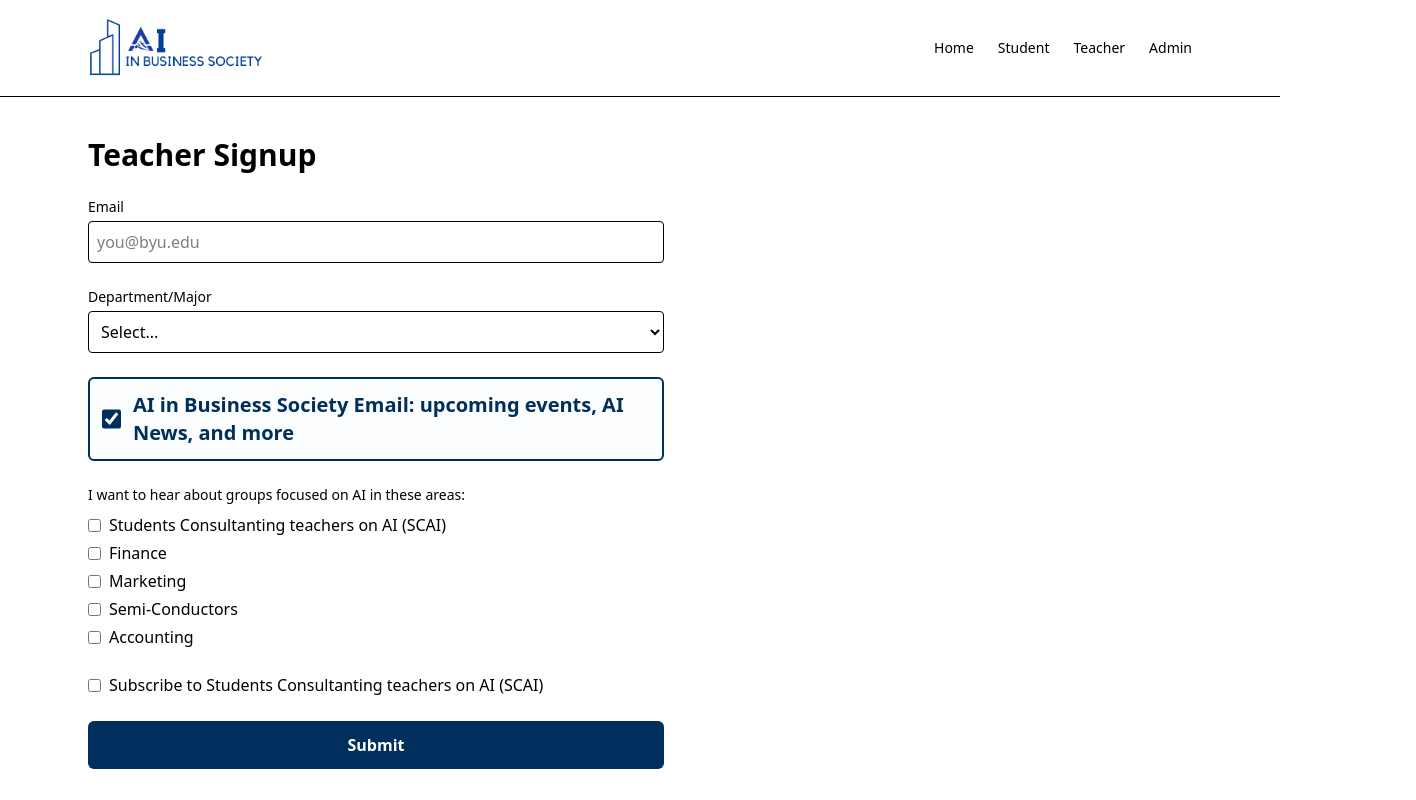
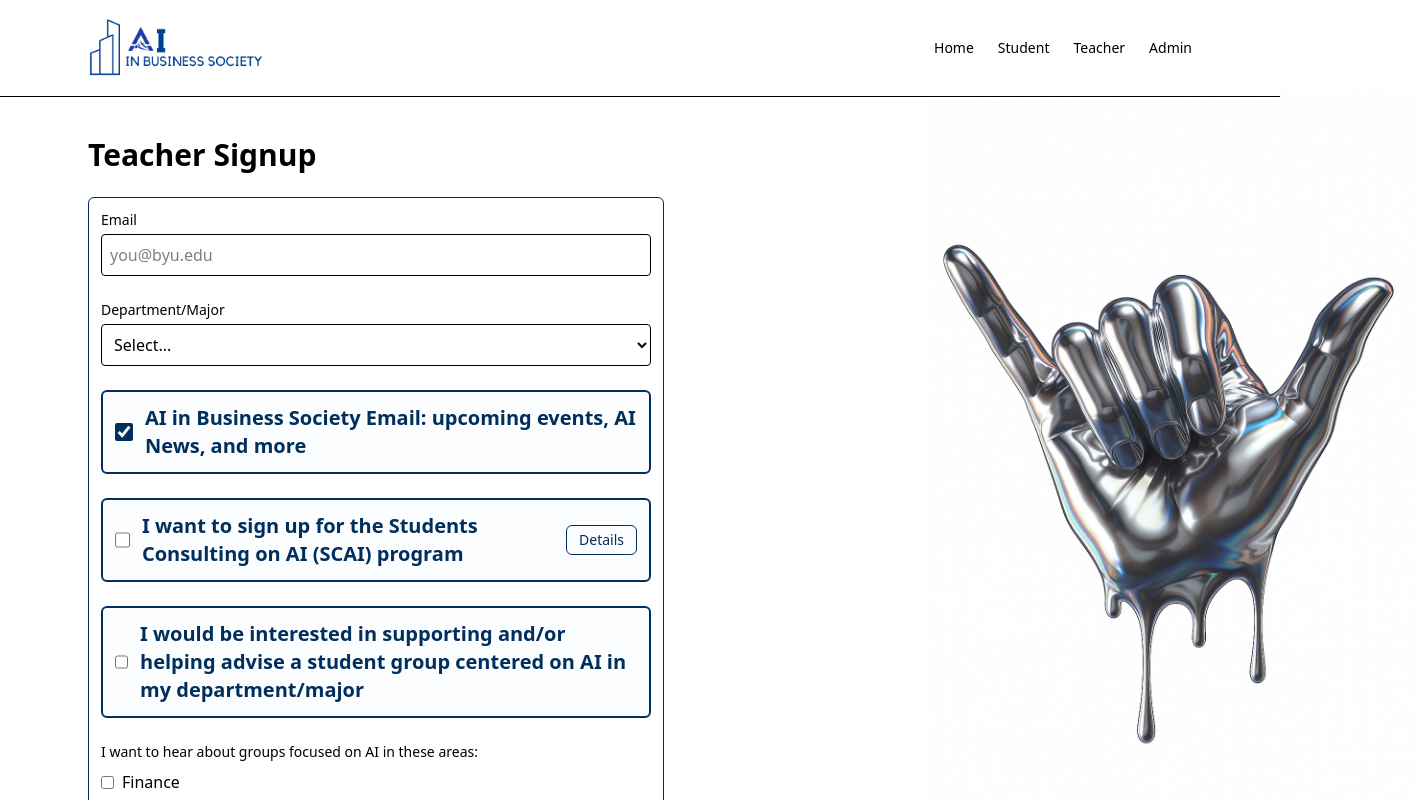
Before and after one commit to lukegs25/-ABS-Website-email-sender, a Next.js app: page /teacher in a window 1280 px wide. Shown: the top 800 px of the page, 1416 px wide, since content can reach past the window. Built offline with nearby package versions, Linux system fonts and the light colour scheme.

Commit message:
shaka and everything looking good

```diff
--- a/app/student/page.jsx
+++ b/app/student/page.jsx
@@ -1,10 +1,28 @@
+import Image from "next/image";
 import StudentForm from "@/components/forms/StudentForm";
 
 export default function StudentPage() {
   return (
-    <div>
-      <h1 className="text-3xl font-bold">Student Signup</h1>
-      <StudentForm />
+    <div className="relative bg-white">
+      <div className="pointer-events-none absolute inset-0 z-0">
+        <div className="absolute right-[-6rem] md:right-[-8rem] xl:right-[-14rem] 2xl:right-[-18rem] top-0 h-[80vh] w-1/2">
+          <Image
+            src="/shaka_clear.png"
+            alt="Background shaka hand"
+            fill
+            priority
+            className="object-contain object-right opacity-90 scale-125 xl:scale-115 2xl:scale-110 origin-right"
+            sizes="66vw"
+          />
+        </div>
+      </div>
+
+      <section className="relative z-10">
+        <h1 className="text-3xl font-bold">Student Signup</h1>
+        <div className="mt-6 inline-block max-w-xl rounded-md border border-[color:var(--byu-blue)] bg-white/70 p-3 backdrop-blur-[1px]">
+          <StudentForm />
+        </div>
+      </section>
     </div>
   );
 }
--- a/app/teacher/page.jsx
+++ b/app/teacher/page.jsx
@@ -1,12 +1,28 @@
+import Image from "next/image";
 import TeacherForm from "@/components/forms/TeacherForm";
 
 export default function TeacherPage() {
   return (
-    <div>
-      <h1 className="text-3xl font-bold">Teacher Signup</h1>
-      <div className="mt-6">
-        <TeacherForm />
+    <div className="relative bg-white">
+      <div className="pointer-events-none absolute inset-0 z-0">
+        <div className="absolute right-[-6rem] md:right-[-8rem] xl:right-[-14rem] 2xl:right-[-18rem] top-0 h-[80vh] w-1/2">
+          <Image
+            src="/shaka_clear.png"
+            alt="Background shaka hand"
+            fill
+            priority
+            className="object-contain object-right opacity-90 scale-125 xl:scale-115 2xl:scale-110 origin-right"
+            sizes="66vw"
+          />
+        </div>
       </div>
+
+      <section className="relative z-10">
+        <h1 className="text-3xl font-bold">Teacher Signup</h1>
+        <div className="mt-6 inline-block max-w-xl rounded-md border border-[color:var(--byu-blue)] bg-white/70 p-3 backdrop-blur-[1px]">
+          <TeacherForm />
+        </div>
+      </section>
     </div>
   );
 }
--- a/components/forms/StudentForm.jsx
+++ b/components/forms/StudentForm.jsx
@@ -72,7 +72,7 @@ export default function StudentForm() {
         </div>
       )}
 
-      <label className="flex items-center gap-3 rounded-md border-2 border-[color:var(--byu-blue)] bg-blue-50/20 p-3">
+      <label className="flex items-center gap-3 rounded-md border-2 border-[color:var(--byu-blue)] bg-blue-50/20 p-3 transition-colors duration-200 hover:bg-[color:var(--byu-blue)]/10">
         <input type="checkbox" className="h-6 w-6 accent-[color:var(--byu-blue)]" {...register("mainOptIn")} />
         <span className="text-xl font-semibold text-[color:var(--byu-blue)]">AI in Business Society Email: upcoming events, AI News, and more</span>
       </label>
--- a/components/forms/TeacherForm.jsx
+++ b/components/forms/TeacherForm.jsx
@@ -24,6 +24,7 @@ export default function TeacherForm() {
       major: "",
       otherMajor: "",
       scaiOptIn: false,
+      advisorInterest: false,
       notifyNewMajorsOrSubgroups: false,
       otherAreasInterest: "",
     },
@@ -104,15 +105,45 @@ export default function TeacherForm() {
           </div>
         )}
 
-        <label className="flex items-center gap-3 rounded-md border-2 border-[color:var(--byu-blue)] bg-blue-50/20 p-3">
+        <label className="flex items-center gap-3 rounded-md border-2 border-[color:var(--byu-blue)] bg-blue-50/20 p-3 transition-colors duration-200 hover:bg-[color:var(--byu-blue)]/10">
           <input type="checkbox" className="h-6 w-6 accent-[color:var(--byu-blue)]" {...register("mainOptIn")} />
           <span className="text-xl font-semibold text-[color:var(--byu-blue)]">AI in Business Society Email: upcoming events, AI News, and more</span>
+        </label>
+
+        <div className="rounded-md border-2 border-[color:var(--byu-blue)] bg-blue-50/20 p-3 transition-colors duration-200 hover:bg-[color:var(--byu-blue)]/10">
+          <div className="flex items-center justify-between gap-3">
+            <label className="flex items-center gap-3">
+              <input type="checkbox" className="h-6 w-6 accent-[color:var(--byu-blue)]" {...register("scaiOptIn")} />
+              <span className="text-xl font-semibold text-[color:var(--byu-blue)]">I want to sign up for the Students Consulting on AI (SCAI) program</span>
+            </label>
+            <button type="button" onClick={() => setShowScai((v) => !v)} className="rounded-md border px-3 py-1 text-sm text-[color:var(--byu-blue)] border-[color:var(--byu-blue)] hover:bg-[color:var(--byu-blue)]/10">
+              {showScai ? "Hide details" : "Details"}
+            </button>
+          </div>
+          {showScai && (
+            <div className="mt-3 rounded-md border-2 border-[color:var(--byu-blue)] bg-blue-50/30 p-3 text-sm text-[color:var(--byu-blue)]">
+              <p className="font-semibold">The SCAI Program:</p>
+              <ul className="mt-2 list-disc pl-5 space-y-2">
+                <li><span className="font-semibold">AI Curriculum Integration:</span> Personalized guidance on embedding AI concepts and tools directly into your class content.</li>
+                <li><span className="font-semibold">Personal Student Consulting:</span> One-on-one support to help you and your students leverage AI, making coursework more dynamic and relevant.</li>
+                <li><span className="font-semibold">Tool Walkthroughs:</span> Stay ahead with hands-on training in the latest AI technologies, tailored to your academic goals.</li>
+                <li><span className="font-semibold">Empower & Raise the Bar:</span> Students are eager to learn faster and better. Learn what it means to help students ethically produce and become with AI.</li>
+              </ul>
+              <p className="mt-3 font-semibold">Be a part of the community launching education into the future!</p>
+              <p className="mt-1 font-semibold">Learn what SCAI can do for your classroom!</p>
+            </div>
+          )}
+        </div>
+
+        <label className="flex items-center gap-3 rounded-md border-2 border-[color:var(--byu-blue)] bg-blue-50/20 p-3 transition-colors duration-200 hover:bg-[color:var(--byu-blue)]/10">
+          <input type="checkbox" className="h-6 w-6 accent-[color:var(--byu-blue)]" {...register("advisorInterest")} />
+          <span className="text-xl font-semibold text-[color:var(--byu-blue)]">I would be interested in supporting and/or helping advise a student group centered on AI in my department/major</span>
         </label>
 
         <fieldset>
           <legend className="text-sm font-medium">I want to hear about groups focused on AI in these areas:</legend>
           <div className="mt-2 grid grid-cols-1 gap-1">
-            {defaultSubgroups.map((s) => (
+            {defaultSubgroups.filter((s) => s.id !== 'scai').map((s) => (
               <label key={s.id} className="flex items-center gap-2">
                 <input type="checkbox" value={s.id} {...register("subgroups")} />
                 <span>{s.name}</span>
@@ -121,19 +152,14 @@ export default function TeacherForm() {
           </div>
         </fieldset>
 
-        <label className="flex items-center gap-2">
-          <input type="checkbox" {...register("scaiOptIn")} />
-          <span>Subscribe to Students Consultanting teachers on AI (SCAI)</span>
+        <label className="mt-2 flex items-center gap-2">
+          <input type="checkbox" {...register("notifyNewMajorsOrSubgroups")} />
+          <span>I want to be updated about new groups and AI in other areas as well</span>
         </label>
 
         <button disabled={submitting} className="rounded-md bg-[color:var(--byu-blue)] px-6 py-3 text-white font-semibold disabled:opacity-60">
           {submitting ? "Submitting..." : "Submit"}
         </button>
-
-        <label className="mt-2 flex items-center gap-2">
-          <input type="checkbox" {...register("notifyNewMajorsOrSubgroups")} />
-          <span>I want to be updated about new groups and AI in other areas as well</span>
-        </label>
 
         {wantsOtherAreas && (
           <div>
@@ -143,37 +169,6 @@ export default function TeacherForm() {
         )}
       </form>
 
-      <div>
-        <button onClick={() => setShowScai((v) => !v)} className="rounded-md border px-4 py-2">
-          {showScai ? "Hide" : "Open"} SCAI panel
-        </button>
-        {showScai && (
-          <div className="mt-4 rounded-lg border p-4">
-            <h2 className="text-xl font-semibold">Students Consultanting teachers on AI (SCAI)</h2>
-            <p className="mt-2 text-gray-700">Request help from student consultants for your course or project.</p>
-
-            <form className="mt-4 grid gap-4 max-w-xl" onSubmit={submitScaiLead}>
-              <div>
-                <label className="block text-sm font-medium">Name</label>
-                <input name="name" className="mt-1 w-full rounded border p-2" />
-              </div>
-              <div>
-                <label className="block text-sm font-medium">Email</label>
-                <input name="scaiEmail" type="email" className="mt-1 w-full rounded border p-2" />
-              </div>
-              <div>
-                <label className="block text-sm font-medium">Course</label>
-                <input name="course" className="mt-1 w-full rounded border p-2" />
-              </div>
-              <div>
-                <label className="block text-sm font-medium">Brief need</label>
-                <textarea name="details" rows={4} className="mt-1 w-full rounded border p-2" />
-              </div>
-              <button className="rounded-md bg-[color:var(--byu-blue)] px-6 py-3 text-white font-semibold">Submit interest</button>
-            </form>
-          </div>
-        )}
-      </div>
     </div>
   );
 }
```
